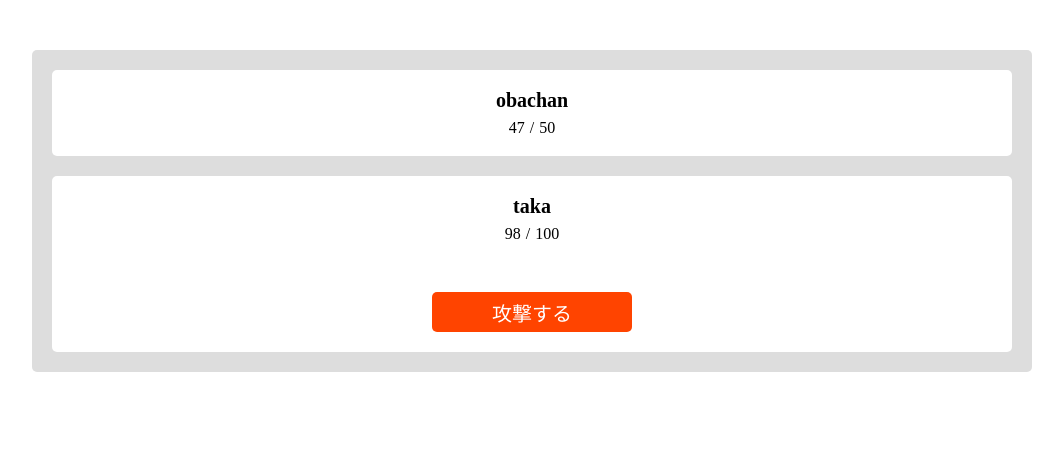
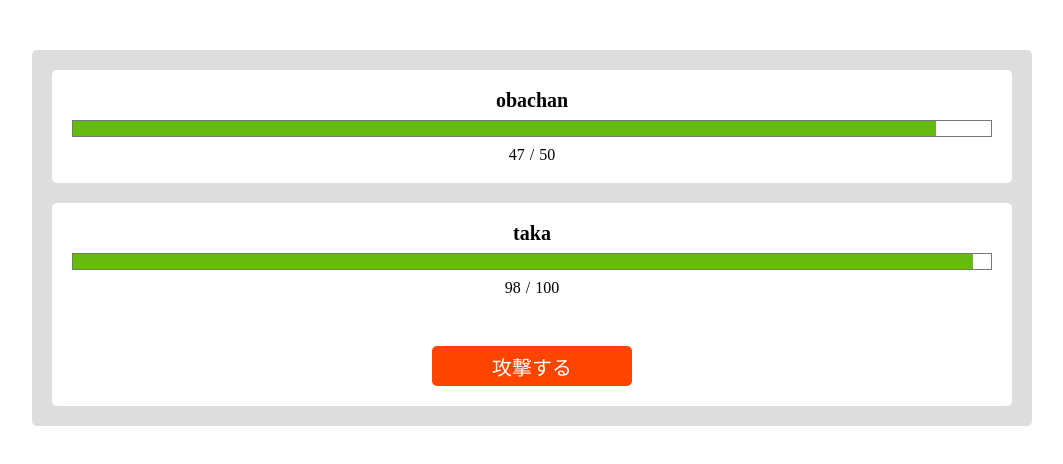
Before and after one commit to takashi-okimoto/miniGame, a plain HTML site: page index.html in a window 1280 px wide. Both pictures are taken after a click on the button "攻撃する". Shown: the whole page, without its empty margins (108-1171 px from the left). Drawn offline with nearby package versions, Linux system fonts and the light colour scheme.

Commit message:
add hp gauge

```diff
--- a/index.html
+++ b/index.html
@@ -14,6 +14,9 @@
     <section class="enemy">
       <h2 id="enemyName"></h2>
 
+      <div class="hpGauge">
+        <div class="hpGaugeValue" id="curenntEnemyHpGaugeValue"></div>
+      </div>
       <div class="hp">
         <div id="curenntEnemyHp"></div><div id="maxEnamyHp"></div>
       </div>
@@ -22,6 +25,9 @@
     <section class="player">
       <h2 id="playerName"></h2>
 
+      <div class="hpGauge">
+        <div class="hpGaugeValue" id="curenntPlayerHpGaugeValue"></div>
+      </div>
       <div class="hp">
       <div id="curenntPlayerHp"></div><div id="maxPlayerHp"></div>
       </div>
--- a/script.js
+++ b/script.js
@@ -13,6 +13,9 @@ const enemyData = {
   attack: 4,
   deffence: 1
 }
+
+playerData["maxHp"] = playerData["hp"]
+enemyData["maxHp"] = enemyData["hp"]
 
 function insertText(id, text) {
   document.getElementById(id).textContent = text;
@@ -50,12 +53,17 @@ document.getElementById("attack").addEventListener("click", function() {
   insertText("curenntEnemyHp", enemyData["hp"]);
   insertText("curenntPlayerHp", playerData["hp"]);
 
+  document.getElementById("curenntEnemyHpGaugeValue").style.width = (enemyData["hp"] / enemyData["maxHp"] * 100) + "%";
+  document.getElementById("curenntPlayerHpGaugeValue").style.width = (playerData["hp"] / playerData["maxHp"] * 100) + "%";;
+
   if (enemyData["hp"] <= 0) {
     alert("Win！");
     endGame = true;
 
     enemyData["hp"] = 0;
     insertText("curenntEnemyHp", enemyData["hp"]);
+    document.getElementById("curenntEnemyHpGaugeValue").style.width = "0%";
+
 
   } else if (playerData["hp"] <= 0) {
     alert("Lose...");
@@ -63,6 +71,7 @@ document.getElementById("attack").addEventListener("click", function() {
 
     playerData["hp"] = 0;
     insertText("curenntEnemyHp", playerData["hp"]);
+    document.getElementById("curenntPlayerHpGaugeValue").style.width = "0%";
   }
 
   if (endGame) {
--- a/style.css
+++ b/style.css
@@ -37,6 +37,18 @@ section h2 {
   margin-bottom: 20px;
 }
 
+.hpGauge {
+  border: 1px solid #777;
+  margin-top: 10px;
+}
+
+.hpGaugeValue {
+  height: 15px;
+  background-color: #6b1;
+  transition: .2s;
+  width: 100%;
+}
+
 .hp {
   display: flex;
   justify-content: center;
```
